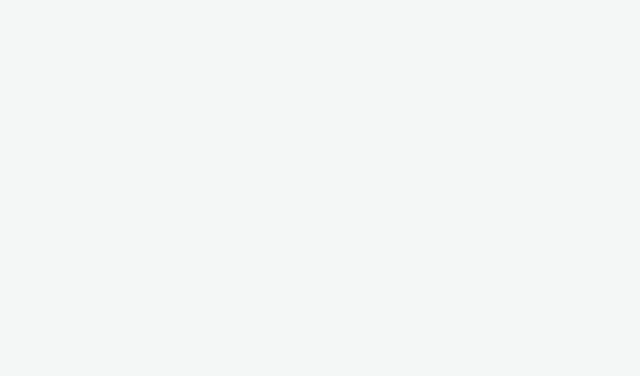
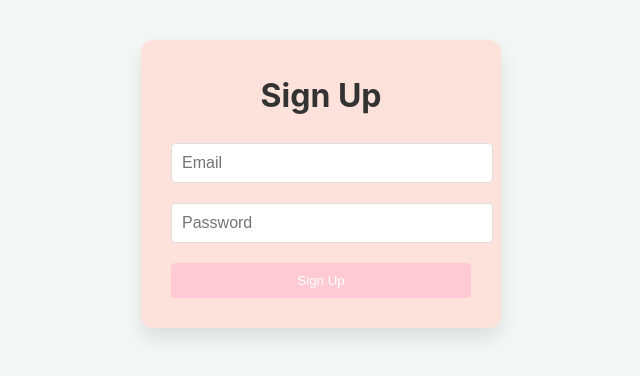
Before and after one commit to jakeolds/Todo-List, a React (Create React App) app: page /signup in a window 1280 px wide. Before the commit this address had no page. Shown: the top 376 px of the page, without its empty margins (319-959 px from the left). Built offline with nearby package versions, Linux system fonts and the light colour scheme; no server answers.

Commit message:
added sign in and user functionality through firebase

```diff
--- a/package.json
+++ b/package.json
@@ -6,6 +6,7 @@
     "@testing-library/jest-dom": "^5.17.0",
     "@testing-library/react": "^13.4.0",
     "@testing-library/user-event": "^13.5.0",
+    "firebase": "^10.7.0",
     "react": "^18.2.0",
     "react-beautiful-dnd": "^13.1.1",
     "react-dom": "^18.2.0",
--- a/src/App.js
+++ b/src/App.js
@@ -1,27 +1,72 @@
-import React, { useState } from 'react';
-import { BrowserRouter as Router, Routes, Route } from 'react-router-dom';
+import React, { useState, useEffect } from 'react';
+import { BrowserRouter as Router, Routes, Route, Navigate } from 'react-router-dom';
 import Home from './components/Home';
 import NewListModal from './components/NewListModal';
 import ListDetailView from './components/ListDetailView';
-// ... other necessary imports
+import SignIn from './components/SignIn/SignIn';
+import SignUp from './components/SignUp/SignUp';
+import { getAuth, signInWithEmailAndPassword, createUserWithEmailAndPassword, signOut, onAuthStateChanged } from 'firebase/auth';
 
 function App() {
   const [lists, setLists] = useState([]);
   const [isModalOpen, setIsModalOpen] = useState(false);
   const [editingListId, setEditingListId] = useState(null);
+  const [user, setUser] = useState(null); // State to track user authentication
+  const auth = getAuth(); // Firebase auth instance
+
+  useEffect(() => {
+    const unsubscribe = onAuthStateChanged(auth, currentUser => {
+      setUser(currentUser);
+      console.log('Auth state changed. Current user:', currentUser);
+    });
+    return () => unsubscribe();
+  }, [auth]);
+
+  const handleSignIn = (email, password) => {
+    const auth = getAuth();
+    return signInWithEmailAndPassword(auth, email, password)
+      .then((userCredential) => {
+        // Signed in successfully
+        const user = userCredential.user;
+        setUser(user); // Update user state
+        console.log('User signed in:', user);
+      })
+  };
+
+  const handleSignUp = (email, password) => {
+    console.log('Attempting to sign up with:', email); // Log email for debugging
+    createUserWithEmailAndPassword(auth, email, password)
+      .then((userCredential) => {
+        console.log('Signed up:', userCredential.user);
+        setUser(userCredential.user);
+      })
+      .catch((error) => {
+        console.error('Sign up error:', error.message);
+      });
+  };
+
+  const handleSignOut = () => {
+    console.log('Attempting to sign out');
+    signOut(auth)
+      .then(() => {
+        console.log('Sign out successful');
+        setUser(null);
+      })
+      .catch((error) => {
+        console.error('Sign out error:', error.message);
+      });
+  };
 
   const addOrUpdateList = (id, title, iconName, colorTheme) => {
     if (id) {
-      // Update existing list
       setLists(prevLists =>
         prevLists.map(list =>
           list.id === id ? { ...list, title, icon: iconName, colorTheme } : list
         )
       );
     } else {
-      // Add new list
       const newList = {
-        id: Date.now().toString(), // Convert timestamp to string for consistency
+        id: Date.now().toString(),
         title,
         icon: iconName,
         colorTheme,
@@ -49,7 +94,7 @@ function App() {
   };
 
   const onCreateNewList = () => {
-    setEditingListId(null); // Reset editing state
+    setEditingListId(null);
     setIsModalOpen(true);
   };
 
@@ -62,16 +107,12 @@ function App() {
     <Router>
       <div className="app">
         <Routes>
-          <Route path="/" element={<Home lists={lists} onCreateNewList={onCreateNewList} deleteList={deleteList} editList={onEditList} />} />
-          <Route
-            path="/list/:listId"
-            element={
-              <ListDetailView
-                lists={lists}
-                updateListTasks={updateListTasks}
-              />
-            }
-          />
+          <Route path="/" element={user ? (console.log('Rendering Home'), <Home lists={lists} onCreateNewList={onCreateNewList} deleteList={deleteList} editList={onEditList} />) : (console.log('Redirecting to SignIn'), <Navigate replace to="/signin" />)} />
+          <Route path="/list/:listId" element={user ? (console.log('Rendering ListDetailView'), <ListDetailView lists={lists} updateListTasks={updateListTasks} />) : (console.log('Redirecting to SignIn'), <Navigate replace to="/signin" />)} />
+          <Route path="/signin" element={<SignIn onSignIn={handleSignIn} />} />
+          <Route path="/signup" element={<SignUp onSignUp={handleSignUp} />} />
+          {/* Add a signout path if needed */}
+          {/* Other routes */}
         </Routes>
         {isModalOpen && (
           <NewListModal
--- /dev/null
+++ b/src/components/SignIn/SignIn.js
@@ -0,0 +1,54 @@
+import React, { useState } from 'react';
+import { useNavigate } from 'react-router-dom';
+import styles from './SignIn.module.css';
+
+function SignIn({ onSignIn }) {
+  const [email, setEmail] = useState('');
+  const [password, setPassword] = useState('');
+  const [error, setError] = useState('');
+
+  const navigate = useNavigate();
+
+  const handleSignIn = (e) => {
+    e.preventDefault();
+    console.log('Submitting sign in form with email:', email);
+
+    onSignIn(email, password)
+      .then(() => {
+        // Navigate to home page after successful sign in
+        navigate('/');
+      })
+      .catch((error) => {
+        setError(error.message);
+        console.error('Sign in error:', error.message);
+      });
+  };
+
+  return (
+    <div className={styles.signInContainer}>
+      <h1>Sign In</h1>
+      {error && <p className={styles.error}>{error}</p>}
+      <form onSubmit={handleSignIn} className={styles.signInForm}>
+        <input
+          type="email"
+          className={styles.inputField}
+          placeholder="Email"
+          value={email}
+          onChange={(e) => setEmail(e.target.value)}
+          required
+        />
+        <input
+          type="password"
+          className={styles.inputField}
+          placeholder="Password"
+          value={password}
+          onChange={(e) => setPassword(e.target.value)}
+          required
+        />
+        <button type="submit" className={styles.signInButton}>Sign In</button>
+      </form>
+    </div>
+  );
+}
+
+export default SignIn;
--- /dev/null
+++ b/src/components/SignIn/SignIn.module.css
@@ -0,0 +1,38 @@
+.signInContainer {
+    background-color: #f8f4f4;
+    padding: 30px;
+    border-radius: 12px;
+    max-width: 300px;
+    margin: 40px auto;
+    text-align: center;
+    box-shadow: 0 10px 20px rgba(0, 0, 0, 0.1);
+  }
+
+  .inputField {
+    width: 100%;
+    padding: 10px;
+    margin-bottom: 20px;
+    border: 1px solid #ddd;
+    border-radius: 4px;
+    font-size: 16px;
+  }
+
+  .signInButton {
+    width: 100%;
+    padding: 10px;
+    background-color: #a3d2ca;
+    color: white;
+    border: none;
+    border-radius: 4px;
+    cursor: pointer;
+    transition: background-color 0.3s ease;
+  }
+
+  .signInButton:hover {
+    background-color: #5eaaa8;
+  }
+
+  .error {
+    color: #ff6b6b;
+    margin-bottom: 20px;
+  }
--- /dev/null
+++ b/src/components/SignUp/SignUp.js
@@ -0,0 +1,51 @@
+import React, { useState } from 'react';
+import { getAuth, createUserWithEmailAndPassword } from 'firebase/auth';
+import styles from './SignUp.module.css';
+
+function SignUp() {
+  const [email, setEmail] = useState('');
+  const [password, setPassword] = useState('');
+  const [error, setError] = useState('');
+
+  const auth = getAuth();
+
+  const handleSignUp = (e) => {
+    e.preventDefault();
+    createUserWithEmailAndPassword(auth, email, password)
+      .then((userCredential) => {
+        // Signed in
+        // ...
+      })
+      .catch((error) => {
+        setError(error.message);
+      });
+  };
+
+  return (
+    <div className={styles.signUpContainer}>
+      <h1>Sign Up</h1>
+      {error && <p className={styles.error}>{error}</p>}
+      <form onSubmit={handleSignUp} className={styles.signUpForm}>
+        <input
+          type="email"
+          className={styles.inputField}
+          placeholder="Email"
+          value={email}
+          onChange={(e) => setEmail(e.target.value)}
+          required
+        />
+        <input
+          type="password"
+          className={styles.inputField}
+          placeholder="Password"
+          value={password}
+          onChange={(e) => setPassword(e.target.value)}
+          required
+        />
+        <button type="submit" className={styles.signUpButton}>Sign Up</button>
+      </form>
+    </div>
+  );
+}
+
+export default SignUp;
--- /dev/null
+++ b/src/components/SignUp/SignUp.module.css
@@ -0,0 +1,38 @@
+.signUpContainer {
+    background-color: #fce2db;
+    padding: 30px;
+    border-radius: 12px;
+    max-width: 300px;
+    margin: 40px auto;
+    text-align: center;
+    box-shadow: 0 10px 20px rgba(0, 0, 0, 0.1);
+  }
+
+  .inputField {
+    width: 100%;
+    padding: 10px;
+    margin-bottom: 20px;
+    border: 1px solid #ddd;
+    border-radius: 4px;
+    font-size: 16px;
+  }
+
+  .signUpButton {
+    width: 100%;
+    padding: 10px;
+    background-color: #ffcad4;
+    color: white;
+    border: none;
+    border-radius: 4px;
+    cursor: pointer;
+    transition: background-color 0.3s ease;
+  }
+
+  .signUpButton:hover {
+    background-color: #f76a8c;
+  }
+
+  .error {
+    color: #ff6b6b;
+    margin-bottom: 20px;
+  }
--- /dev/null
+++ b/src/firebase-config.js
@@ -0,0 +1,20 @@
+import { initializeApp } from 'firebase/app';
+import { getAnalytics } from 'firebase/analytics';
+
+const firebaseConfig = {
+  apiKey: "AIzaSyBUBNFv4OmJ4hy6Hs5xOyfCd-Ji_QvxUas" ,
+  authDomain: "todo-lists-7b0cc.firebaseapp.com" ,
+  projectId: "todo-lists-7b0cc",
+  storageBucket: "todo-lists-7b0cc.appspot.com",
+  messagingSenderId: "1041010965217",
+  appId: "1:1041010965217:web:84cb13f5283f8de4cdd5a0",
+  measurementId: "G-3K37HJDBJZ"
+};
+
+
+const app = initializeApp(firebaseConfig);
+
+
+const analytics = getAnalytics(app);
+
+export default app;
--- a/src/index.js
+++ b/src/index.js
@@ -3,6 +3,7 @@ import ReactDOM from 'react-dom/client';
 import './index.css';
 import App from './App';
 import reportWebVitals from './reportWebVitals';
+import './firebase-config';
 
 const root = ReactDOM.createRoot(document.getElementById('root'));
 root.render(
```
Also changed, not shown: 1 other file (tests, documents, lock files or other folders).
